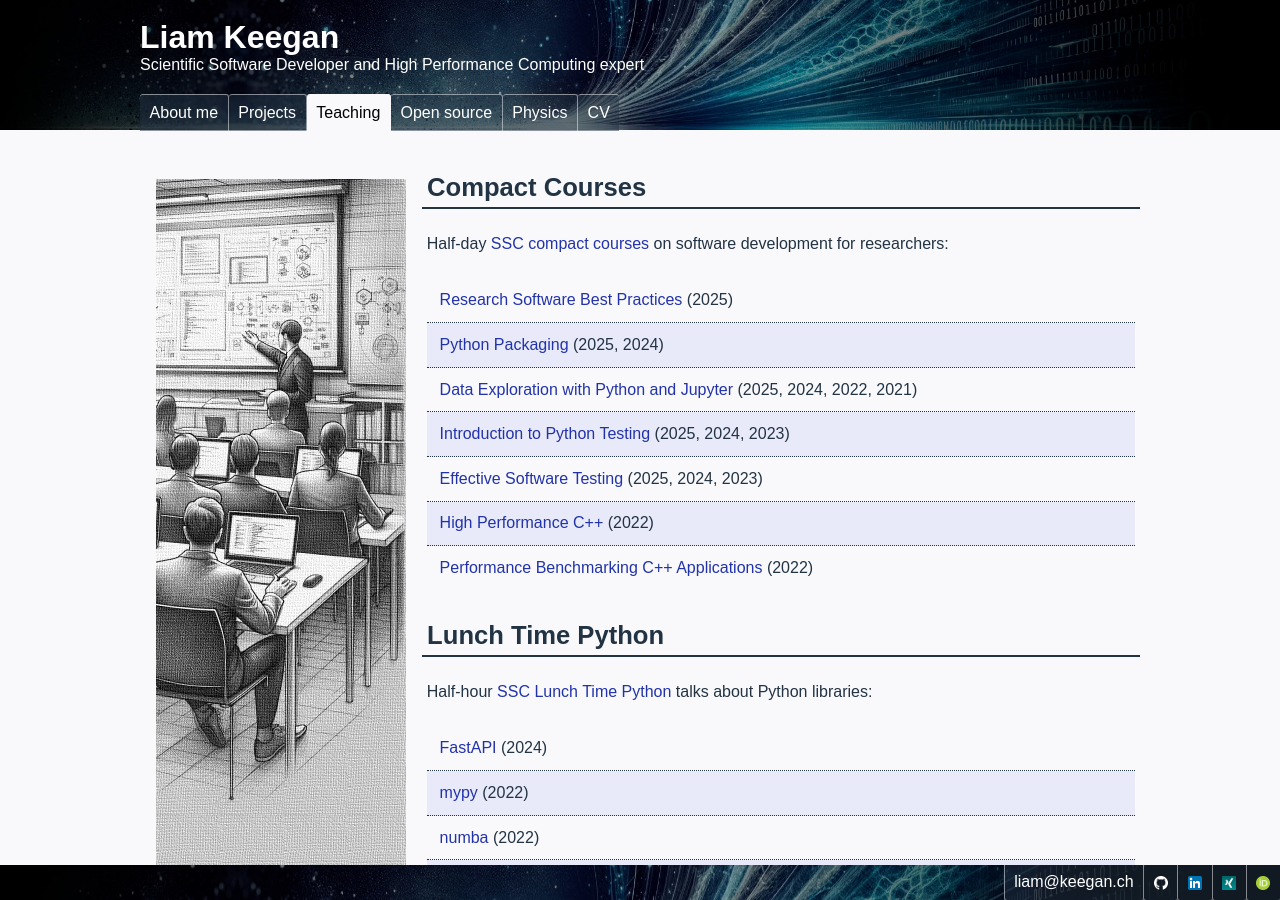
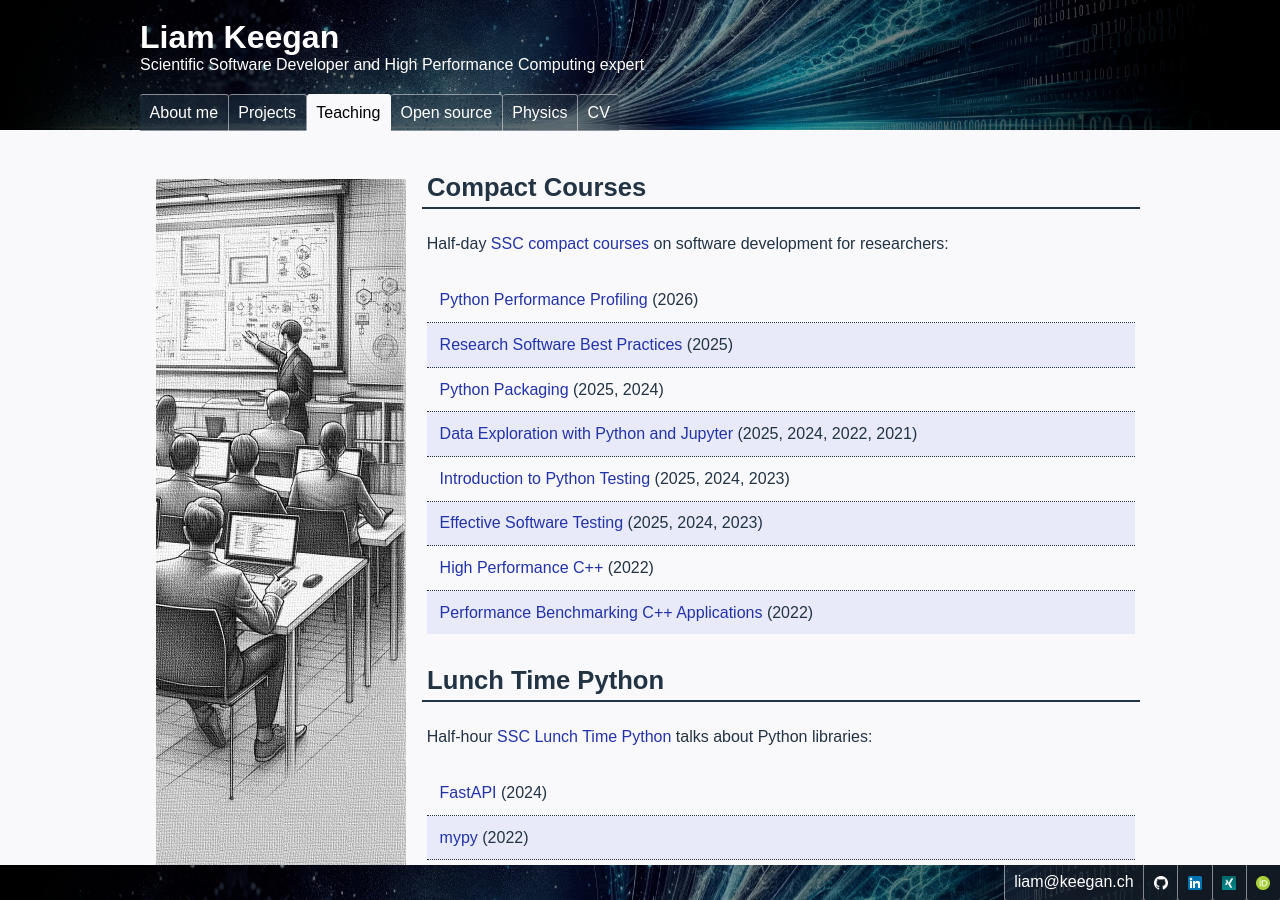
Before and after one commit to lkeegan/lkeegan.github.io, a Jekyll site: the page built from teaching.md, in a window 1280 px wide and 900 px high. Built offline with Jekyll 4.4.1, drawn with Linux system fonts in a browser that asks for light colours.

Commit message:
add profiling course

```diff
--- a/_data/teaching.yml
+++ b/_data/teaching.yml
@@ -1,6 +1,10 @@
 - title: Compact Courses
   description: 'Half-day <a href="https://ssc.iwr.uni-heidelberg.de/events">SSC compact courses</a> on software development for researchers'
   items:
+
+    - year: 2026
+      title: Python Performance Profiling
+      link: https://ssciwr.github.io/python-performance-profiling/
 
     - year: 2025
       title: Research Software Best Practices
```
